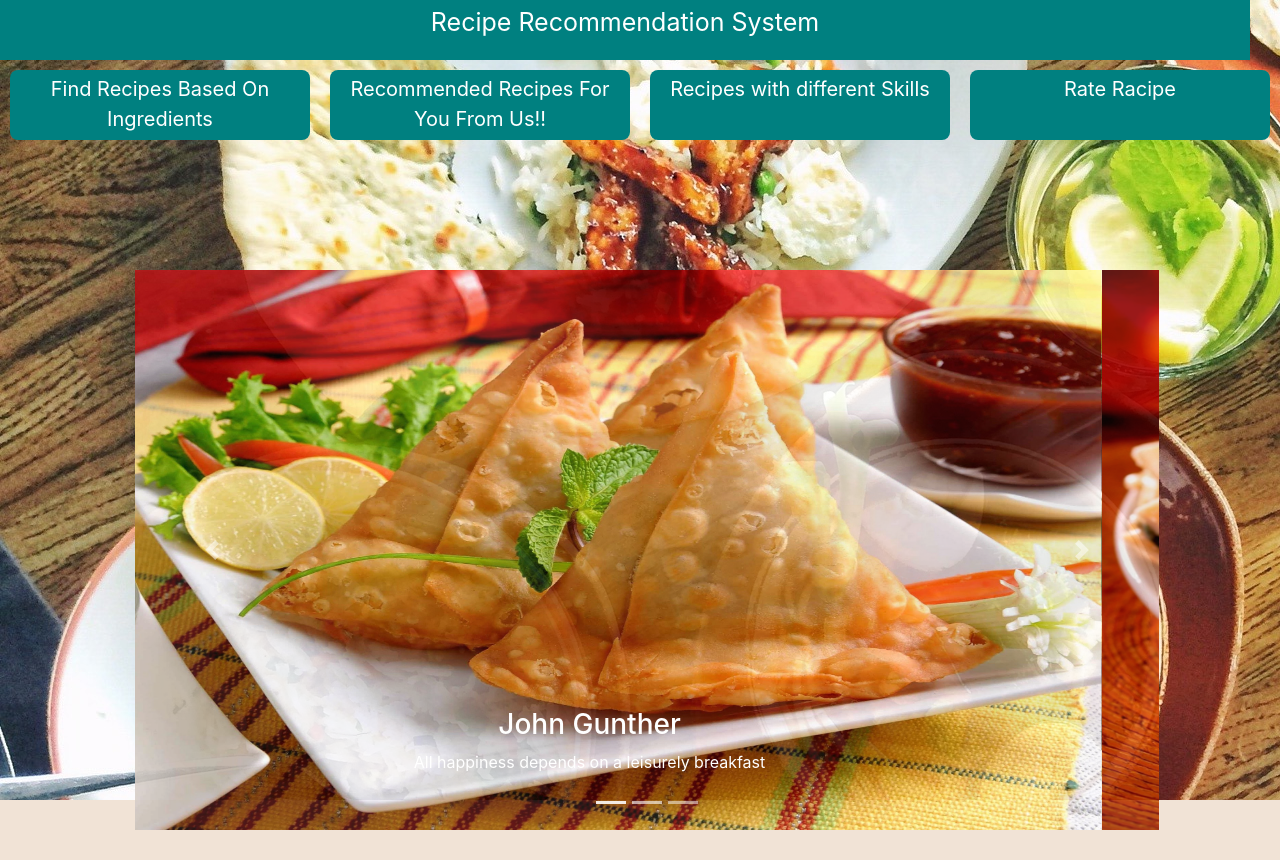
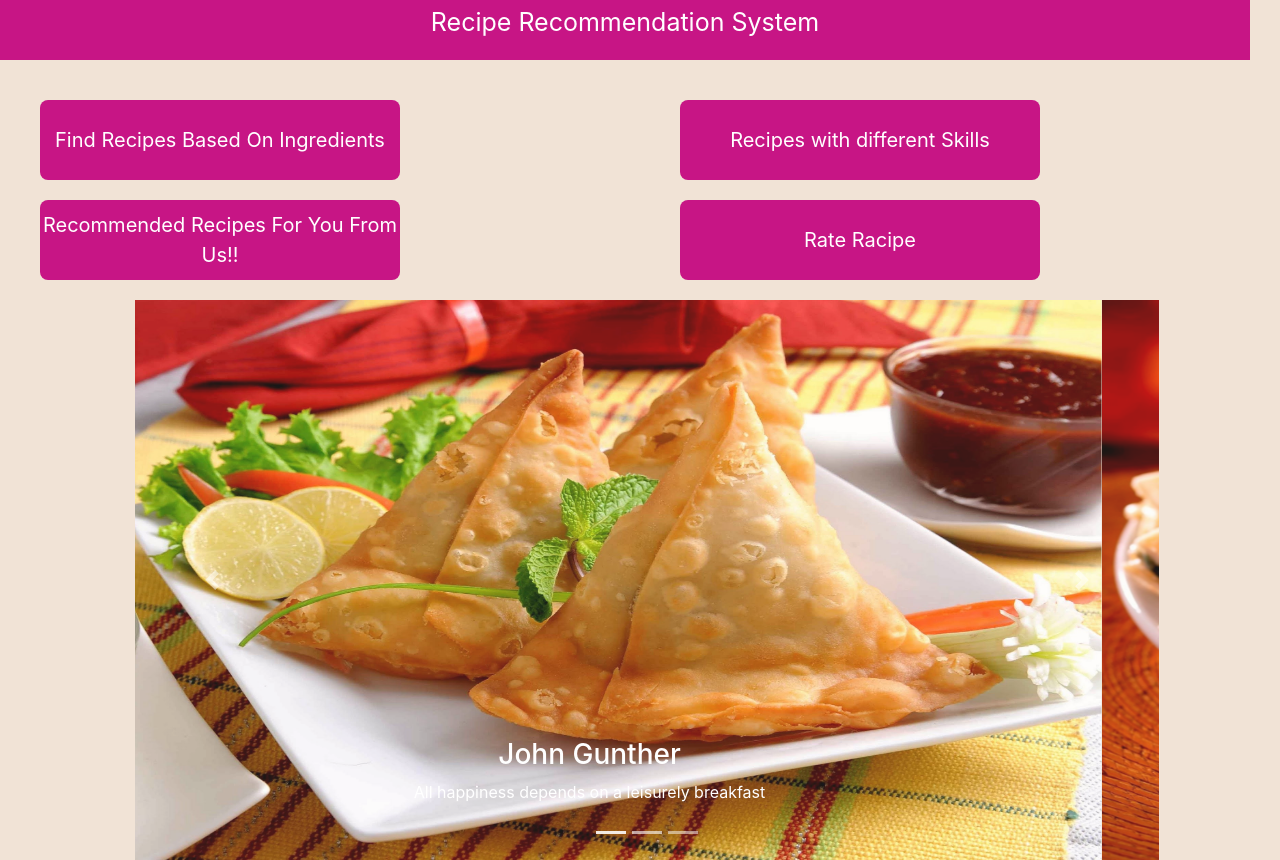
Before and after one commit to sudarshanapatil/MLWITHGRAPH-frontend, a React (Create React App) app: page /home in a window 1280 px wide. Before the commit the page ends 830 px from the top, so only its background shows below. Built offline with nearby package versions, Linux system fonts and the light colour scheme.

Commit message:
UI theme changes

```diff
--- a/src/component/Home.js
+++ b/src/component/Home.js
@@ -12,34 +12,40 @@ import '../App.css'
 import '../styles/Home.css'
 import Navbar from './Navbar'
 class Home extends Component {
-  constructor () {
+  constructor() {
     super()
     this.state = {
       render: ''
     }
   }
 
-  render () {
+  render() {
     console.log(this.state.render)
     return (
       // <div className='backgroundImage'></div>
       <Container className='homeContainer' fluid>
 
         <Row className='titlebar'>Recipe Recommendation System</Row>
-        <Row>
+        <Row className='navContainer'>
           <Col className='home-button-each'>
+            <Row className='navchoices'>
               <Link to='/content'>Find Recipes Based On Ingredients</Link>
-          </Col>
-          <Col className='home-button-each'>
+            </Row>
+            <Row className='navchoices'>
               <Link to='/collaboration'>
                 Recommended Recipes For You From Us!!
             </Link>
+            </Row>
           </Col>
           <Col className='home-button-each'>
+            <Row className='navchoices'>
               <Link to='/recipelevel'>Recipes with different Skills</Link>
-          </Col>
-          <Col className='home-button-each'>
+
+            </Row>
+            <Row className='navchoices'>
               <Link to='/rateRecipe'>Rate Racipe</Link>
+            </Row>
+
           </Col>
         </Row>
         <Row className='home-caroulsel'>
--- a/src/component/RateRecipe.js
+++ b/src/component/RateRecipe.js
@@ -1,9 +1,9 @@
 import React, { Component } from 'react'
 import '../App.css'
-import { Modal, Button ,Container,Row} from 'react-bootstrap'
+import { Modal, Button, Container, Row, Col, FormControl, InputGroup } from 'react-bootstrap'
 import '../styles/RateRecipe.css'
 class RateRecipe extends Component {
-  constructor () {
+  constructor() {
     super()
     this.state = {
       recipes: [],
@@ -12,8 +12,32 @@ class RateRecipe extends Component {
       recipeId: '',
       rating: ''
     }
+    this.handleChange = this.handleChange.bind(this);
   }
 
+
+
+
+  handleChange(event) {
+
+    console.log(event.target.value, "get")
+    let searchText = (event.target.value).toLowerCase()
+    this.setState({ [event.target.name]: event.target.value });
+    if (searchText.length > 3) {
+      let searchedData = this.state.recipes.filter((recipe) => {
+        console.log(recipe.recipeName, searchText, "hii",recipe.recipeName.search(searchText))
+        if (((recipe.recipeName).toLowerCase()).search(searchText)!==-1)
+          return recipe
+      })
+      this.setState({recipes:searchedData})
+      console.log(searchedData, "search data")
+    }
+  }
+  search = (event) => {
+    console.log(event.target.value, "get")
+
+
+  }
   saveRating = (recipeId, rating) => {
     console.log('in save rating ', recipeId)
     fetch('http://localhost:1337/raterecipes', {
@@ -49,7 +73,7 @@ class RateRecipe extends Component {
     this.handleShow(recipeId)
   }
 
-  componentDidMount () {
+  componentDidMount() {
     fetch('http://localhost:1337/getallrecipes')
       .then(res => res.json())
       .then(recipes => {
@@ -67,20 +91,46 @@ class RateRecipe extends Component {
       })
   }
 
-  render () {
+  render() {
     return (
       <Container className='rateRecipeContainer' fluid>
         <Row className='rateRecipeTitle'>
+          <Col>
             Rate Following Recipes And Earn POINTS!!
+          </Col>
+          <Col>
+            <InputGroup className="mb-3">
+              <FormControl
+                placeholder="Enter text to search"
+                aria-label="Recipient's username"
+                aria-describedby="basic-addon2"
+                onChange={this.handleChange}
+              />
+            </InputGroup>
+          </Col>
+
+
         </Row>
-      <Row className='add-recipe-container'>
+
+
+        <Row style={{
+          marginTop: 30,
+          alignContent: 'center',
+          justifyContent: 'center',
+          height: 1000,
+          textAlign: 'center',
+          overflowY: 'scroll'
+        }}>
           {this.state.recipes.map(recipe => (
-          <Button
-            className='recipeRate'
-            onClick={() => this.showModal(recipe.id)}
-          >
+            <div className='recipeRate' onClick={() => this.showModal(recipe.id)}>
               {recipe.recipeName}
-          </Button>
+            </div>
+            // <Button
+            //   className='recipeRate'
+            //   onClick={() => this.showModal(recipe.id)}
+            // >
+            //   {recipe.recipeName}
+            // </Button>
           ))}
           <Modal
             show={this.state.show}
@@ -121,6 +171,36 @@ class RateRecipe extends Component {
               >
                 5
             </Button>
+              <Button
+                variant='secondary'
+                onClick={() => this.saveRating(this.state.recipeId, 6)}
+              >
+                6
+            </Button>
+              <Button
+                variant='secondary'
+                onClick={() => this.saveRating(this.state.recipeId, 7)}
+              >
+                7
+            </Button>
+              <Button
+                variant='secondary'
+                onClick={() => this.saveRating(this.state.recipeId, 8)}
+              >
+                8
+            </Button>
+              <Button
+                variant='secondary'
+                onClick={() => this.saveRating(this.state.recipeId, 9)}
+              >
+                9
+            </Button>
+              <Button
+                variant='secondary'
+                onClick={() => this.saveRating(this.state.recipeId, 10)}
+              >
+                10
+            </Button>
             </Modal.Body>
             {/* <Modal.Footer>
             <Button variant='secondary' onClick={() => this.handleClose()}>
@@ -132,7 +212,7 @@ class RateRecipe extends Component {
           </Modal.Footer> */}
           </Modal>
         </Row>
-      </Container>
+      </Container >
     )
   }
 }
--- a/src/styles/Home.css
+++ b/src/styles/Home.css
@@ -1,6 +1,6 @@
 
 .titlebar {
-  background-color: teal;
+  background-color: #C71585;
   padding: 4px;
   height: 60px;
   width: 100%;
@@ -14,7 +14,7 @@
 .homeContainer{
   width: 100vw;
   height: 100vh;
-  background-image: url("../images/food.jpg");
+  /* background-image: url("../images/food.jpg"); */
   /* opacity: 0.9 */
 }
 
@@ -45,13 +45,26 @@
   background-repeat: no-repeat;
   background-size: cover; */
 }
-
+.navContainer{
+  display: flex;
+}
+.navchoices{
+  background-color:#C71585;
+  color:white;
+  border-radius: 8px;
+  margin: 20px;
+  height: 80px;
+  text-align: center;
+  align-items: center;
+  width: 60%;
+  justify-content: center;
+}
 .home-button-each {
   margin: 10px;
-  padding:4px;
-  width: 180px;;
-  height: 70px;
-  background-color:teal;
+  padding:10px;
+  width: 80%;;
+  height: 100px;
+  /* background-color:#C71585; */
   color:white;
   border-radius: 8px;
   text-align: center;
--- a/src/styles/RateRecipe.css
+++ b/src/styles/RateRecipe.css
@@ -1,5 +1,5 @@
 .rateRecipeTitle{
-  background-color:teal;
+  background-color:#C71585;
   height: 60px;
   color:white;
   font-size: 25px;
@@ -17,16 +17,16 @@
 }
 
 .rateButton{
-  background-color: teal;
+  background-color: #C71585;
 }
 
 .recipeRate{
-  background-color: teal;
+  background-color: #C71585;
   /* flex-direction: column; */
   color:white;
-  margin:20px;
-  width:200px;
-  height:100px
+  margin:10px;
+  width:60%;
+  height:60px
 }
 
 .add-recipe-container{
@@ -36,4 +36,5 @@
   flex-wrap: wrap;
   justify-content: center;
   align-content: center;
+  overflow-y: scroll;
 }
```
Lines whose indentation alone changed are shown as unchanged.
